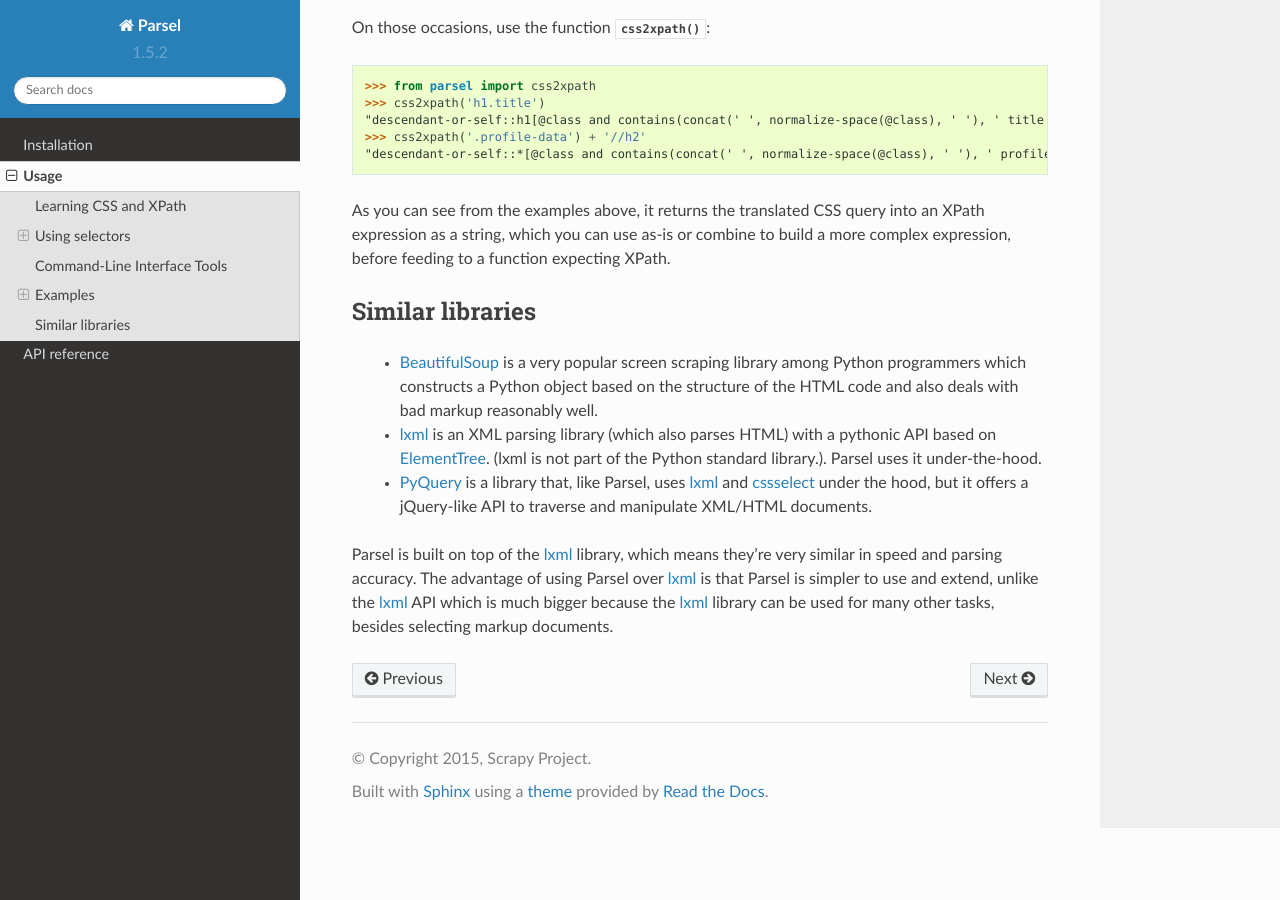
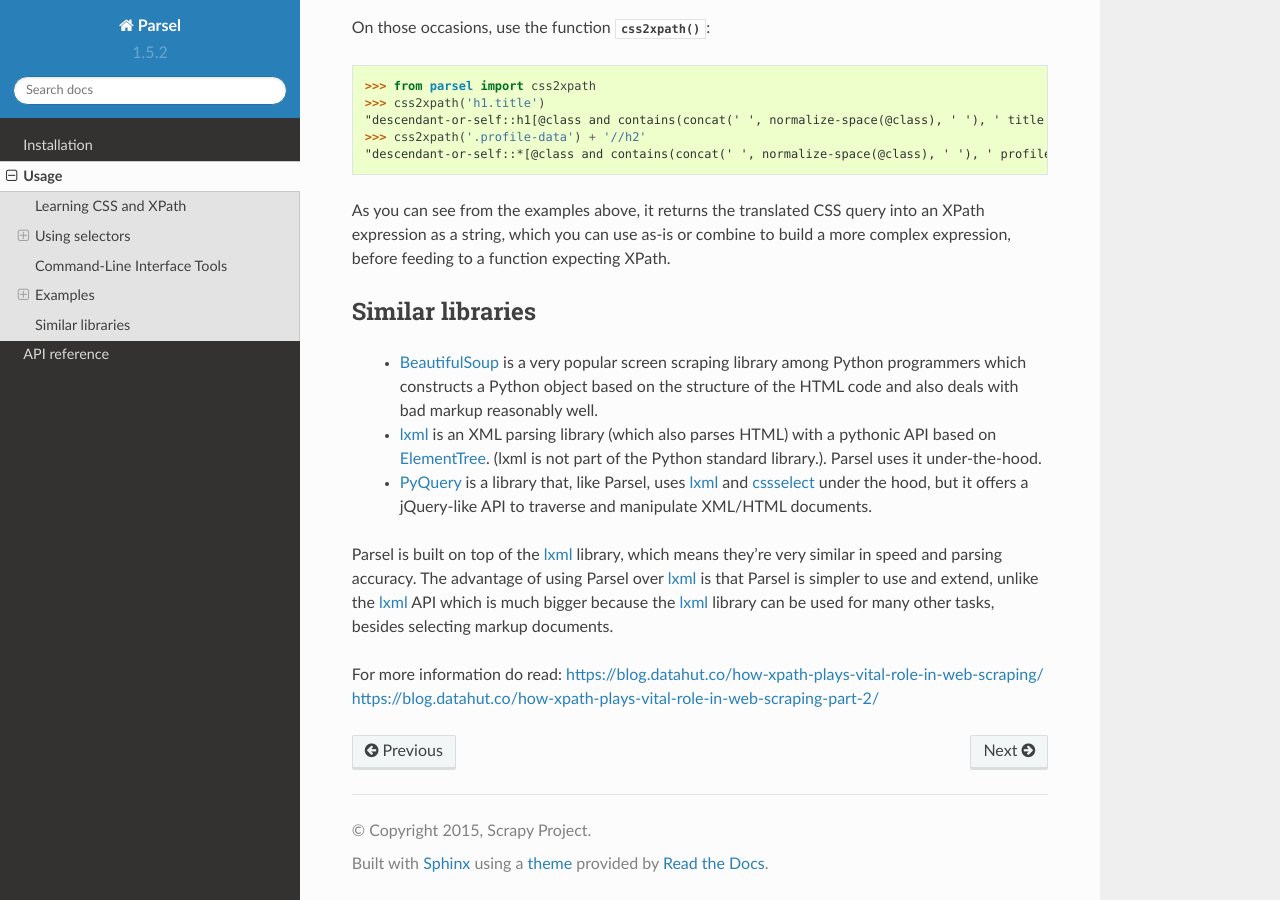
Before and after one commit to scrapy/parsel, a Sphinx documentation site: the page built from docs/usage.rst, in a window 1280 px wide and 900 px high, scrolled down 21981 px. Built offline with Sphinx 7.4.7 and the Read the Docs theme 2.0.0, drawn with Linux system fonts in a browser that asks for light colours.

Commit message:
Update usage.rst

```diff
--- a/docs/usage.rst
+++ b/docs/usage.rst
@@ -1138,6 +1138,9 @@ that Parsel is simpler to use and extend, unlike the `lxml`_ API which is much
 bigger because the `lxml`_ library can be used for many other tasks, besides
 selecting markup documents.
 
+For more information do read: https://blog.datahut.co/how-xpath-plays-vital-role-in-web-scraping/
+https://blog.datahut.co/how-xpath-plays-vital-role-in-web-scraping-part-2/
+
 
 .. _BeautifulSoup: http://www.crummy.com/software/BeautifulSoup/
 .. _lxml: http://lxml.de/
```
